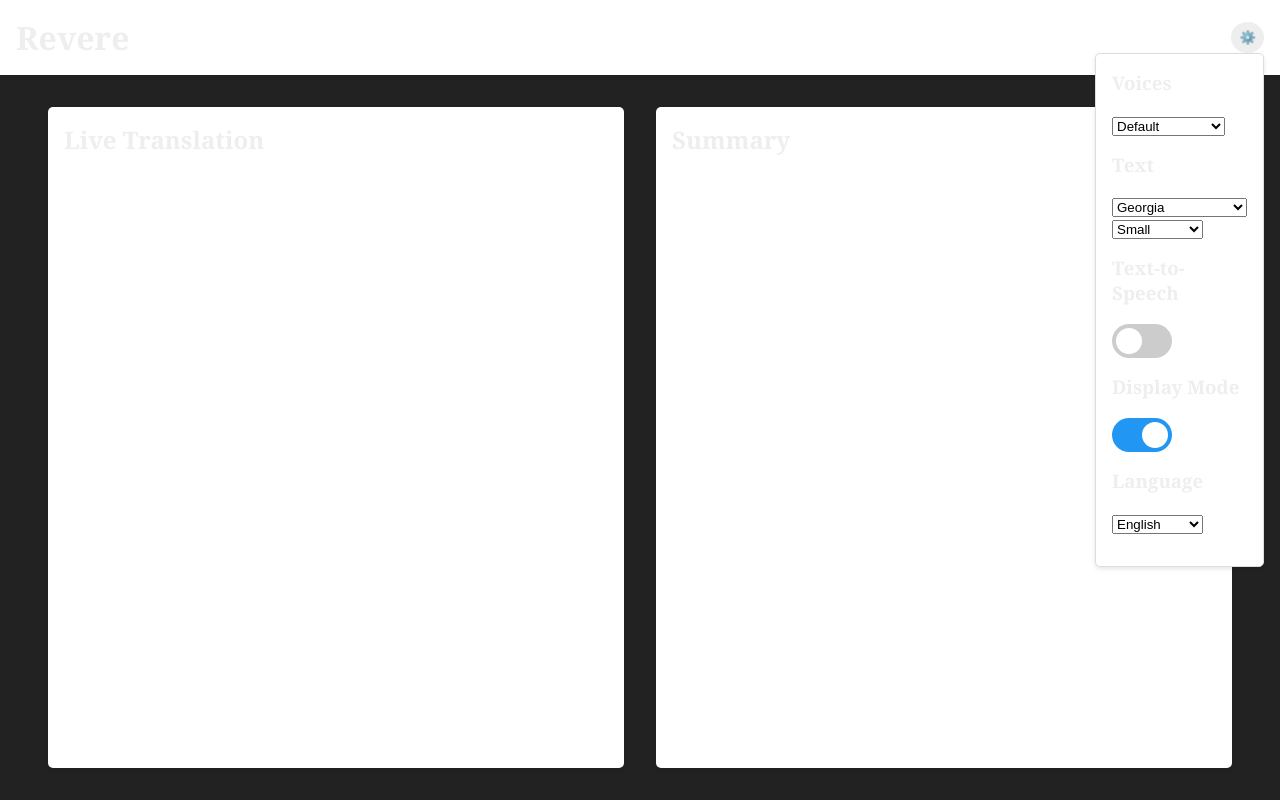
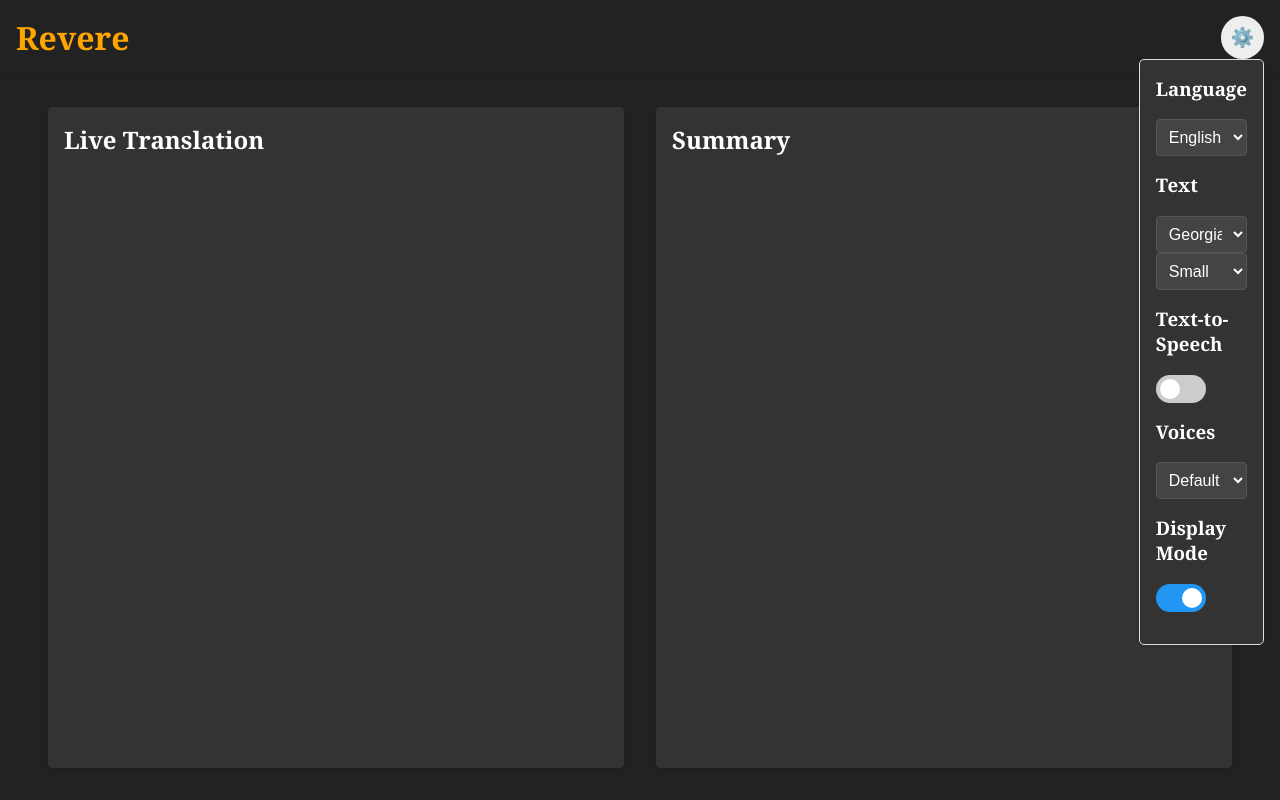
Before and after one commit to KitheK/Revere, a plain HTML site: page index.html in a window 1280 px wide. Both pictures are taken after a click on the button "⚙️". Drawn offline with Linux system fonts and the light colour scheme; no server answers.

Commit message:
night mode

```diff
--- a/index.html
+++ b/index.html
@@ -13,12 +13,15 @@
       <button class="settings-icon" onclick="toggleSettings()">⚙️</button>
       <div id="settings" class="settings-popup">
         <div class="settings-section">
-          <h3>Voices</h3>
-          <select id="voiceSelect" onchange="changeVoice()">
-            <option value="alloy">Default</option>
-            <option value="echo">Default Male</option>
-            <option value="shimmer">Default Female</option>
-            <option value="onyx">Deep Male</option>
+          <h3>Language</h3>
+          <select id="languageSelect" onchange="changeLanguage()">
+            <option value="en">English</option>
+            <option value="fr">French</option>
+            <option value="es">Spanish</option>
+            <option value="pt">Portuguese</option>
+            <option value="zh-CN">Mandarin</option>
+            <option value="ru">Russian</option>
+            <option value="sw">Swahili</option>
           </select>
         </div>
         <div class="settings-section">
@@ -46,23 +49,20 @@
           </label>
         </div>
         <div class="settings-section">
+          <h3>Voices</h3>
+          <select id="voiceSelect" onchange="changeVoice()">
+            <option value="alloy">Default</option>
+            <option value="echo">Default Male</option>
+            <option value="shimmer">Default Female</option>
+            <option value="onyx">Deep Male</option>
+          </select>
+        </div>
+        <div class="settings-section">
           <h3>Display Mode</h3>
           <label class="switch">
             <input type="checkbox" id="darkModeToggle" onchange="toggleDarkMode()" checked>
             <span class="slider round"></span>
           </label>
-        </div>
-        <div class="settings-section">
-          <h3>Language</h3>
-          <select id="languageSelect" onchange="changeLanguage()">
-            <option value="en">English</option>
-            <option value="fr">French</option>
-            <option value="es">Spanish</option>
-            <option value="pt">Portuguese</option>
-            <option value="zh-CN">Mandarin</option>
-            <option value="ru">Russian</option>
-            <option value="sw">Swahili</option>
-          </select>
         </div>
       </div>
     </div>
--- a/styles.css
+++ b/styles.css
@@ -12,7 +12,20 @@ body {
 
 .dark-mode {
     background-color: #222;
-    color: #eee;
+    color: #fff;
+}
+
+.dark-mode .keyword,
+.dark-mode .logo {
+    color: #ffa500; /* Bright orange */
+}
+
+.dark-mode .settings-popup,
+.dark-mode .definition-popup,
+.dark-mode .live-translation,
+.dark-mode .summary {
+    background-color: #333;
+    color: #fff;
 }
 
 header {
@@ -22,6 +35,10 @@ header {
     justify-content: space-between;
     align-items: center;
     box-shadow: 0 2px 4px rgba(0, 0, 0, 0.1);
+}
+
+.dark-mode header {
+    background-color: #222;
 }
 
 .logo {
@@ -38,10 +55,11 @@ header {
 .settings-icon {
     background-color: #eee;
     border: none;
-    padding: 0.5rem;
+    padding: 0.6rem;
     border-radius: 50%;
     cursor: pointer;
     transition: background-color 0.3s ease;
+    font-size: 1.2rem;
 }
 
 .settings-icon:hover {
@@ -72,8 +90,8 @@ header {
 .switch {
     position: relative;
     display: inline-block;
-    width: 60px;
-    height: 34px;
+    width: 50px;
+    height: 28px;
 }
 
 .switch input {
@@ -90,20 +108,18 @@ header {
     right: 0;
     bottom: 0;
     background-color: #ccc;
-    -webkit-transition: .4s;
     transition: .4s;
-    border-radius: 34px;
+    border-radius: 28px;
 }
 
 .slider:before {
     position: absolute;
     content: "";
-    height: 26px;
-    width: 26px;
+    height: 20px;
+    width: 20px;
     left: 4px;
     bottom: 4px;
     background-color: white;
-    -webkit-transition: .4s;
     transition: .4s;
     border-radius: 50%;
 }
@@ -117,9 +133,23 @@ input:focus + .slider {
 }
 
 input:checked + .slider:before {
-    -webkit-transform: translateX(26px);
-    -ms-transform: translateX(26px);
-    transform: translateX(26px);
+    transform: translateX(22px);
+}
+
+select {
+    padding: 8px;
+    font-size: 1rem;
+    border-radius: 4px;
+    border: 1px solid #ccc;
+    background-color: #fff;
+    width: 100%;
+    max-width: 200px;
+}
+
+.dark-mode select {
+    background-color: #444;
+    color: #fff;
+    border-color: #555;
 }
 
 .container {
```
